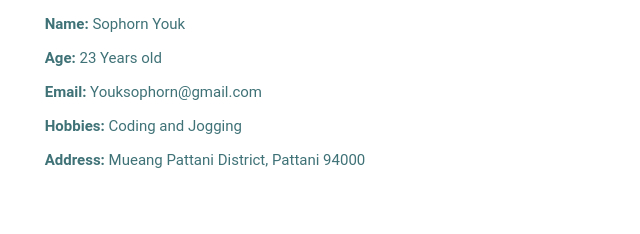
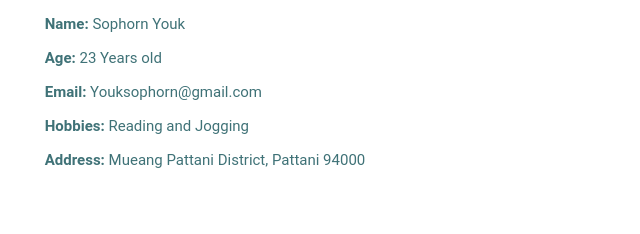
Before and after one commit to Gvorn555/phorncv, a plain HTML site: page Index.html in a window 1280 px wide. Shown: the part 1086-1320 px from the top of the page, 434-1074 px from the left. Drawn offline with nearby package versions, Linux system fonts and the light colour scheme.

Commit message:
Update Index.html

```diff
--- a/Index.html
+++ b/Index.html
@@ -102,7 +102,7 @@
 				<p><label>Name:</label> Sophorn Youk</p>
 				<p><label>Age:</label> 23 Years old</p>
 				<p><label>Email:</label> Youksophorn@gmail.com</p>
-				<p><label>Hobbies:</label> Coding and Jogging</p>
+				<p><label>Hobbies:</label> Reading and Jogging</p>
 				<p><label>Address:</label> Mueang Pattani District, Pattani 94000</p>
 			</div>
 		</div>
```
